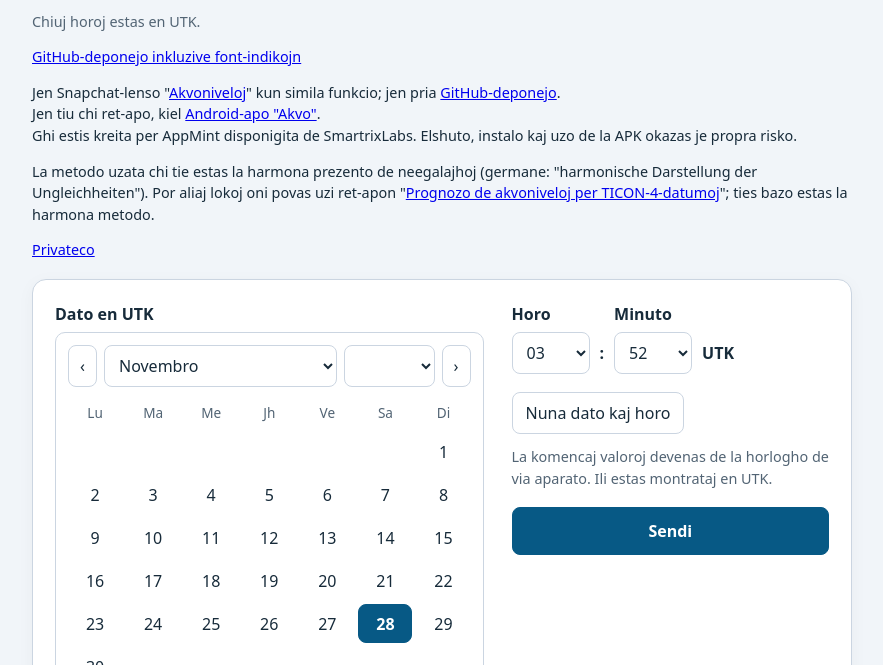
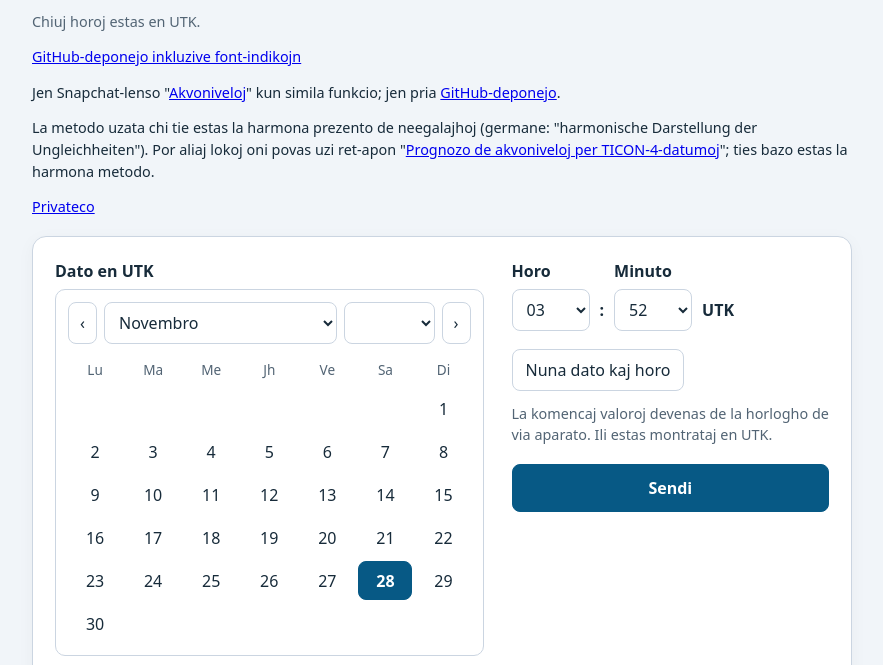
Before and after one commit to AndreasKueck/akvo, a plain HTML site: page retapo/index.html in a window 1280 px wide. Shown: the part 117-782 px from the top of the page, without its empty margins (198-1081 px from the left). Drawn offline with Linux system fonts and the light colour scheme.

Commit message:
Plua redakto

```diff
--- a/retapo/index.html
+++ b/retapo/index.html
@@ -347,8 +347,6 @@
     </p>
     <p class="small">
       Jen Snapchat-lenso &quot;<a href="https://www.snapchat.com/lens/ca26de21a63f4056a5296b834ff293ee" target="_blank">Akvoniveloj</a>&quot; kun simila funkcio; jen pria <a href="https://github.com/AndreasKueck/lensstudioakvonivelojdato" target="_blank">GitHub-deponejo</a>.<br>
-      Jen tiu chi ret-apo, kiel <a href="https://www.dropbox.com/scl/fi/8hni98zp4sr1jg86zdax6/Akvo_v1.0.0_1792927828983.apk?rlkey=5dcwa1dbbq8dzbrd1n9n6rfxd&st=q4oiv9ha&dl=0" target="_blank">Android-apo &quot;Akvo&quot;</a>.<br>
-      Ghi estis kreita per AppMint disponigita de SmartrixLabs. Elshuto, instalo kaj uzo de la APK okazas je propra risko.
     </p>
     <p class="small">
       La metodo uzata chi tie estas la harmona prezento de neegalajhoj (germane: &quot;harmonische Darstellung der Ungleichheiten&quot;). Por aliaj lokoj oni povas uzi ret-apon &quot;<a href="https://script.google.com/a/~/macros/s/AKfycbzgeChQUzIlVM5wmtsrmwZkNNJUZgFLLPvtYkNztVaFhHHq2xp3NqImx2uolmQw_qBG4g/exec" target="_blank">Prognozo de akvoniveloj per TICON-4-datumoj</a>&quot;; ties bazo estas la harmona metodo.
```
